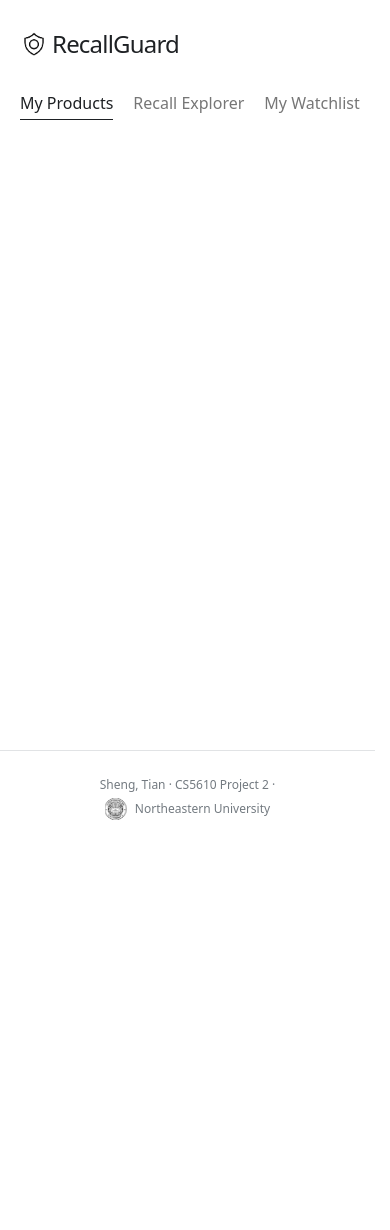
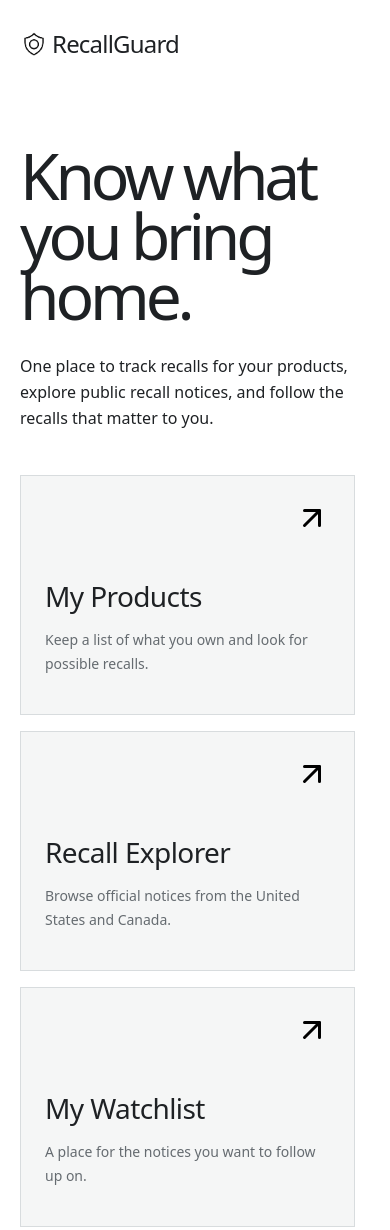
Before and after one commit to Hard3007/CS560-P2, a website: page public/index.html in a window 390 px wide. Shown: the top 1230 px of the page. Before the commit the page ends 844 px from the top, so only its background shows below. Drawn offline with Linux system fonts and the light colour scheme; no server answers; a web font is replaced by a local one.

Commit message:
Add responsive RecallGuard homepage and feature navigation

```diff
--- /dev/null
+++ b/public/css/home.css
@@ -0,0 +1,153 @@
+.home-content {
+  width: min(1800px, calc(100% - clamp(40px, 14vw, 320px)));
+  margin: auto;
+  padding-block: clamp(80px, 12vh, 150px);
+}
+.home-page .site-footer {
+  margin-top: 0;
+}
+.home-hero {
+  width: 82%;
+  max-width: 1480px;
+}
+.home-hero h1 {
+  margin: 0 0 38px;
+  font-size: clamp(64px, 10.3vw, 224px);
+  font-weight: 400;
+  line-height: 0.94;
+  letter-spacing: -0.065em;
+}
+.home-hero h1 span {
+  display: block;
+}
+.home-introduction > p {
+  max-width: 680px;
+  margin: 0;
+  font-size: clamp(16px, 1.1vw, 22px);
+  line-height: 1.6;
+}
+.feature-tiles {
+  display: grid;
+  grid-template-columns: repeat(3, minmax(0, 1fr));
+  gap: 20px;
+  margin-top: clamp(56px, 4.4vw, 96px);
+}
+.feature-tile {
+  display: flex;
+  flex-direction: column;
+  min-width: 0;
+  min-height: clamp(280px, 16vw, 340px);
+  padding: clamp(24px, 2vw, 36px);
+  border: 1px solid #d8dcde;
+  background: #f5f6f6;
+  color: #1e2124;
+  text-decoration: none;
+  transition:
+    background 160ms ease,
+    border-color 160ms ease;
+}
+.feature-tile:hover {
+  border-color: #1e2124;
+  background: #ebeeee;
+}
+.feature-tile:focus-visible {
+  outline: 2px solid #1e2124;
+  outline-offset: 4px;
+}
+.tile-top {
+  display: flex;
+  justify-content: flex-end;
+}
+.tile-top img {
+  display: block;
+  width: 36px;
+  height: 36px;
+  transition: transform 160ms ease;
+}
+.feature-tile:hover .tile-top img {
+  transform: translate(2px, -2px);
+}
+.feature-tile h2 {
+  margin: 54px 0 14px;
+  font-size: clamp(28px, 1.6vw, 34px);
+  font-weight: 400;
+  line-height: 1.2;
+  letter-spacing: -0.6px;
+}
+.feature-tile p {
+  max-width: 390px;
+  margin: 0;
+  color: #656b70;
+  font-size: clamp(14px, 0.8vw, 16px);
+  line-height: 1.7;
+}
+@media (min-width: 901px) {
+  .home-page .brand {
+    margin-bottom: 0;
+  }
+  .home-content {
+    padding-block: clamp(12px, 2svh, 44px);
+  }
+  .home-hero h1 {
+    margin-bottom: clamp(12px, 2svh, 28px);
+    font-size: clamp(64px, min(10.3vw, 15.5svh), 224px);
+  }
+  .home-introduction > p {
+    line-height: 1.5;
+  }
+  .feature-tiles {
+    margin-top: clamp(20px, 4svh, 56px);
+  }
+  .feature-tile {
+    min-height: clamp(156px, 25svh, 300px);
+    padding: clamp(16px, 2.5svh, 32px);
+  }
+  .tile-top img {
+    width: clamp(24px, 4svh, 36px);
+    height: clamp(24px, 4svh, 36px);
+  }
+  .feature-tile h2 {
+    margin: clamp(12px, 3svh, 40px) 0 10px;
+    font-size: clamp(24px, min(1.6vw, 3.4svh), 34px);
+  }
+}
+@media (max-width: 900px) {
+  .home-hero {
+    width: 100%;
+  }
+  .home-introduction > p {
+    max-width: 600px;
+  }
+  .feature-tiles {
+    grid-template-columns: minmax(0, 1fr);
+    gap: 16px;
+  }
+  .feature-tile {
+    min-height: 240px;
+    padding: 28px;
+  }
+  .feature-tile h2 {
+    margin-top: 44px;
+  }
+}
+@media (max-width: 600px) {
+  .home-content {
+    width: calc(100% - 40px);
+    padding-block: 64px;
+  }
+  .home-hero h1 {
+    margin-bottom: 28px;
+  }
+  .feature-tiles {
+    margin-top: 44px;
+  }
+  .feature-tile {
+    padding: 24px;
+  }
+}
+@media (prefers-reduced-motion: reduce) {
+  .feature-tile,
+  .tile-top img {
+    transition: none;
+  }
+}
--- a/public/index.html
+++ b/public/index.html
@@ -3,25 +3,86 @@
   <head>
     <meta charset="UTF-8" />
     <meta name="viewport" content="width=device-width, initial-scale=1" />
-    <title>My Products | RecallGuard</title>
+    <meta
+      name="description"
+      content="Track the products you own and explore official safety recall notices from the United States and Canada."
+    />
+    <title>RecallGuard | Know your products</title>
     <link rel="stylesheet" href="/css/base.css" />
     <link rel="stylesheet" href="/css/components/navigation.css" />
+    <link rel="stylesheet" href="/css/home.css" />
     <script type="module" src="/js/user.js"></script>
   </head>
-  <body>
+  <body class="home-page">
     <header class="site-header">
       <a class="brand" href="/" aria-label="RecallGuard home">
         <img src="/assets/recallguard-mark.png" alt="" width="28" height="28" />
         <span>RecallGuard</span>
       </a>
-      <nav aria-label="Main navigation">
-        <ul class="tabs">
-          <li><a href="/" aria-current="page">My Products</a></li>
-          <li><a href="/recalls.html">Recall Explorer</a></li>
-          <li><a href="/watchlist.html">My Watchlist</a></li>
-        </ul>
+    </header>
+    <main class="home-content">
+      <section class="home-hero" aria-labelledby="home-title">
+        <h1 id="home-title">
+          <span>Know what</span><span>you bring home.</span>
+        </h1>
+        <div class="home-introduction">
+          <p>
+            One place to track recalls for your products, explore public recall
+            notices, and follow the recalls that matter to you.
+          </p>
+        </div>
+      </section>
+      <nav class="feature-tiles" aria-label="Explore RecallGuard">
+        <a
+          class="feature-tile"
+          href="/products.html"
+          aria-labelledby="products-tile-title"
+        >
+          <div class="tile-top">
+            <img
+              src="/assets/arrow-up-right.svg"
+              alt=""
+              width="28"
+              height="28"
+            />
+          </div>
+          <h2 id="products-tile-title">My Products</h2>
+          <p>Keep a list of what you own and look for possible recalls.</p>
+        </a>
+        <a
+          class="feature-tile"
+          href="/recalls.html"
+          aria-labelledby="explorer-tile-title"
+        >
+          <div class="tile-top">
+            <img
+              src="/assets/arrow-up-right.svg"
+              alt=""
+              width="28"
+              height="28"
+            />
+          </div>
+          <h2 id="explorer-tile-title">Recall Explorer</h2>
+          <p>Browse official notices from the United States and Canada.</p>
+        </a>
+        <a
+          class="feature-tile"
+          href="/watchlist.html"
+          aria-labelledby="watchlist-tile-title"
+        >
+          <div class="tile-top">
+            <img
+              src="/assets/arrow-up-right.svg"
+              alt=""
+              width="28"
+              height="28"
+            />
+          </div>
+          <h2 id="watchlist-tile-title">My Watchlist</h2>
+          <p>A place for the notices you want to follow up on.</p>
+        </a>
       </nav>
-    </header>
+    </main>
     <footer class="site-footer">
       <p>
         Sheng, Tian · CS5610 Project 2 ·
```
Also changed, not shown: public/assets/feather-LICENSE.txt (added, +21 -0 lines), public/products.html (added, +40 -0 lines), public/recall.html (+1 -1 lines), public/recalls.html (+1 -1 lines), public/watchlist.html (+1 -1 lines), public/assets/README.md, public/assets/arrow-up-right.svg (added).
